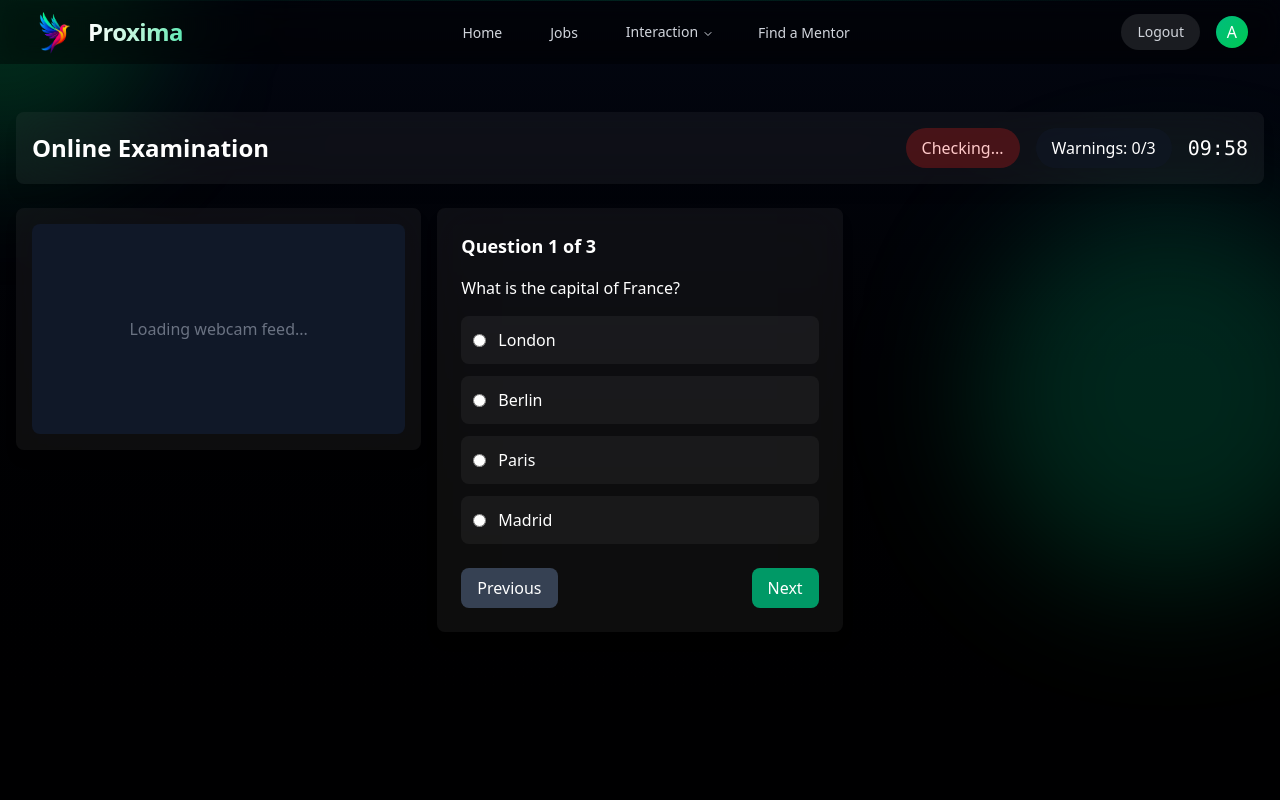
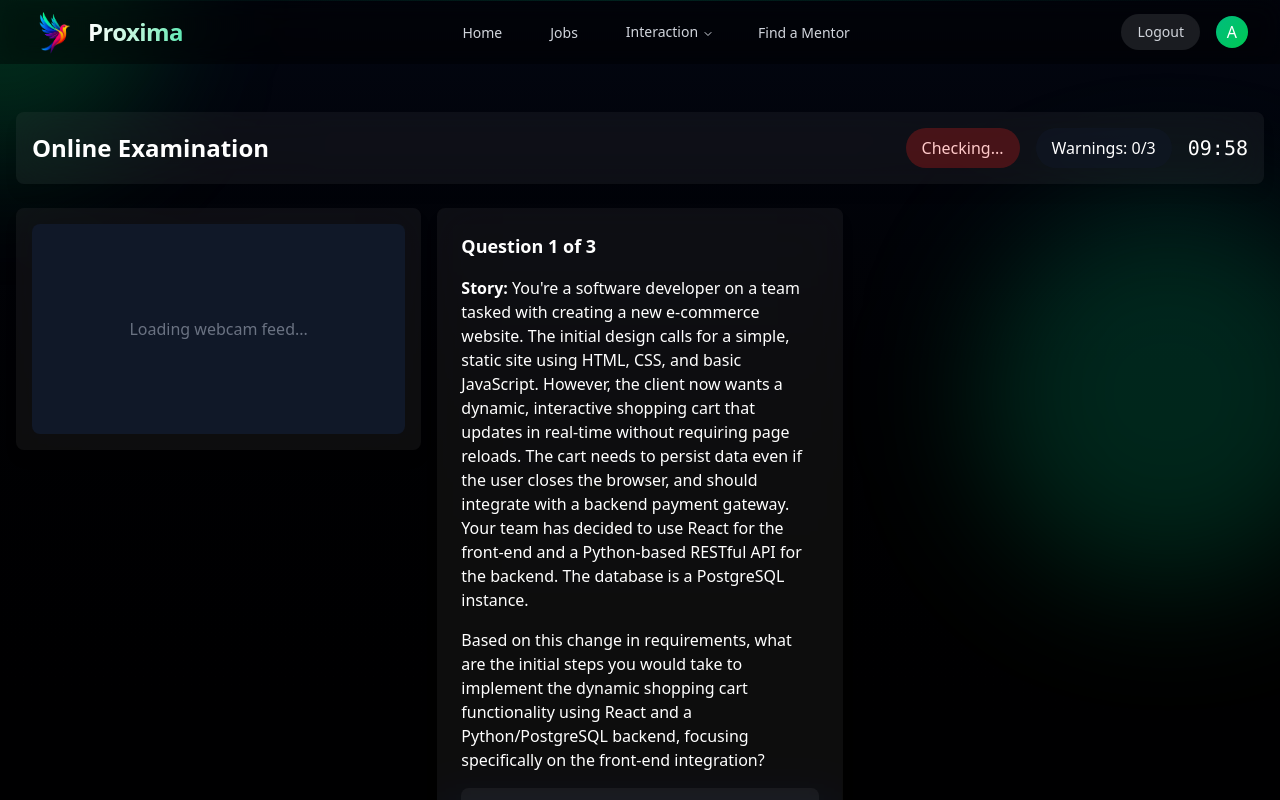
Before and after one commit to vikram-shrivastava/proxima-frontend, a React (Vite) app: page /exam in a window 1280 px wide. Both pictures are taken after a click on the button "Start Exam". Shown: the top 800 px of the page. Built offline with nearby package versions, Linux system fonts and the light colour scheme; no server answers.

Commit message:
Story based Ques Added

```diff
--- a/src/components/ExamPortal/Portal.jsx
+++ b/src/components/ExamPortal/Portal.jsx
@@ -1,3 +1,4 @@
+// src/components/ExamPortal/Portal.jsx
 import React, { useState, useEffect, useRef } from 'react';
 import { io } from "socket.io-client";
 
@@ -26,22 +27,40 @@ const ExamPortal = () => {
   // Sample questions
   const questions = [
     {
-      id: 1,
-      question: "What is the capital of France?",
-      options: ["London", "Berlin", "Paris", "Madrid"],
-      correctAnswer: 2
+      id: "Q1",
+      difficulty: "Medium",
+      story: "You're a software developer on a team tasked with creating a new e-commerce website. The initial design calls for a simple, static site using HTML, CSS, and basic JavaScript. However, the client now wants a dynamic, interactive shopping cart that updates in real-time without requiring page reloads. The cart needs to persist data even if the user closes the browser, and should integrate with a backend payment gateway. Your team has decided to use React for the front-end and a Python-based RESTful API for the backend. The database is a PostgreSQL instance.",
+      question: "Based on this change in requirements, what are the initial steps you would take to implement the dynamic shopping cart functionality using React and a Python/PostgreSQL backend, focusing specifically on the front-end integration?",
+      options: [
+        { text: "Start by designing the database schema for the shopping cart data in PostgreSQL, then write the Python API endpoints.", correct: false },
+        { text: "Immediately begin coding the React components for the shopping cart, focusing on the user interface and basic interactions. Then, gradually integrate with the backend API.", correct: false },
+        { text: "Plan the API endpoints required for the shopping cart in Python, define the data structures, and then build the React components to interact with those endpoints, ensuring proper data handling and state management.", correct: true },
+        { text: "Use a pre-built e-commerce solution, minimizing development time.", correct: false }
+      ]
     },
     {
-      id: 2,
-      question: "Which programming language is React built with?",
-      options: ["Python", "JavaScript", "Java", "C++"],
-      correctAnswer: 1
+      id: "Q2",
+      difficulty: "Hard",
+      story: "Same story as Q1. You've successfully implemented the basic shopping cart functionality. Now, the client wants to add features for user authentication and authorization. They also want to implement a system for tracking user browsing history for personalized recommendations. The system should be secure and compliant with relevant data privacy regulations.",
+      question: "How would you design and implement user authentication and authorization, considering security best practices and data privacy regulations? Outline the key architectural considerations and technologies you'd choose.",
+      options: [
+        { text: "Use basic session-based authentication and store user data directly in the database without encryption.", correct: false },
+        { text: "Implement OAuth 2.0 for authentication and use JWT (JSON Web Tokens) for authorization, storing sensitive data securely using encryption and adhering to relevant data privacy regulations.", correct: true },
+        { text: "Store passwords in plain text in the database for ease of access.", correct: false },
+        { text: "Ignore data privacy regulations and use user data however is convenient.", correct: false }
+      ]
     },
     {
-      id: 3,
-      question: "What is 2 + 2?",
-      options: ["3", "4", "5", "6"],
-      correctAnswer: 1
+      id: "Q3",
+      difficulty: "Medium",
+      story: "Same story as Q1 and Q2. The website is now live. However, the team is receiving reports of slow response times, especially during peak hours. The client wants to improve the website's performance and scalability.",
+      question: "What steps would you take to diagnose and resolve the performance issues, ensuring the website can handle increased traffic and maintain responsiveness?",
+      options: [
+        { text: "Ignore the performance issues and hope they go away.", correct: false },
+        { text: "Add more servers without optimizing the code.", correct: false },
+        { text: "Use performance monitoring tools to identify bottlenecks, optimize database queries, implement caching strategies, and potentially explore load balancing and scaling solutions.", correct: true },
+        { text: "Rewrite the entire website from scratch.", correct: false }
+      ]
     }
   ];
 
@@ -194,7 +213,7 @@ const ExamPortal = () => {
 
   const handleSubmit = () => {
     let correctAnswers = questions.reduce((count, question, index) =>
-      selectedAnswers[index] === question.correctAnswer ? count + 1 : count,
+      selectedAnswers[index] === question.options.findIndex(option => option.correct) ? count + 1 : count,
       0
     );
     setScore((correctAnswers / questions.length) * 100);
@@ -282,8 +301,8 @@ const ExamPortal = () => {
             <div className="rounded-lg shadow-lg p-6 bg-white/5 backdrop-blur-xl text-white">
               {examStatus === 'not-started' && (
                 <div className="text-center">
-                  <h2 className="text-xl font-bold mb-4">JAVA skill assessment</h2>
-                  <p className="mb-4">You have 10 minutes to complete this exam. Webcam monitoring and nearby device monitoring will be enabled.</p>
+                  <h2 className="text-xl font-bold mb-4">PYTHON skill assessment</h2>
+                  <p className=" mb-4">You have 10 minutes to complete this exam. Webcam monitoring and nearby device monitoring will be enabled.</p>
                   <button
                     onClick={() => {
                       console.log("Exam started");
@@ -302,8 +321,11 @@ const ExamPortal = () => {
                     <h3 className="text-lg font-semibold mb-4">
                       Question {currentQuestion + 1} of {questions.length}
                     </h3>
-                    <p className="mb-4">{questions[currentQuestion].question}</p>
-                    <div className="space-y-3">
+                    <div className="mb-4" style={{ userSelect: 'none' }} onContextMenu={(e) => e.preventDefault()}>
+                      <strong>Story:</strong> {questions[currentQuestion].story}
+                    </div>
+                    <p className="mb-4" style={{ userSelect: 'none' }} onContextMenu={(e) => e.preventDefault()}>{questions[currentQuestion].question}</p>
+                    <div className="space-y-3" style={{ userSelect: 'none' }} onContextMenu={(e) => e.preventDefault()}>
                       {questions[currentQuestion].options.map((option, index) => (
                         <label
                           key={index}
@@ -323,7 +345,7 @@ const ExamPortal = () => {
                             })}
                             className="mr-3"
                           />
-                          {option}
+                          {option.text}
                         </label>
                       ))}
                     </div>
```
